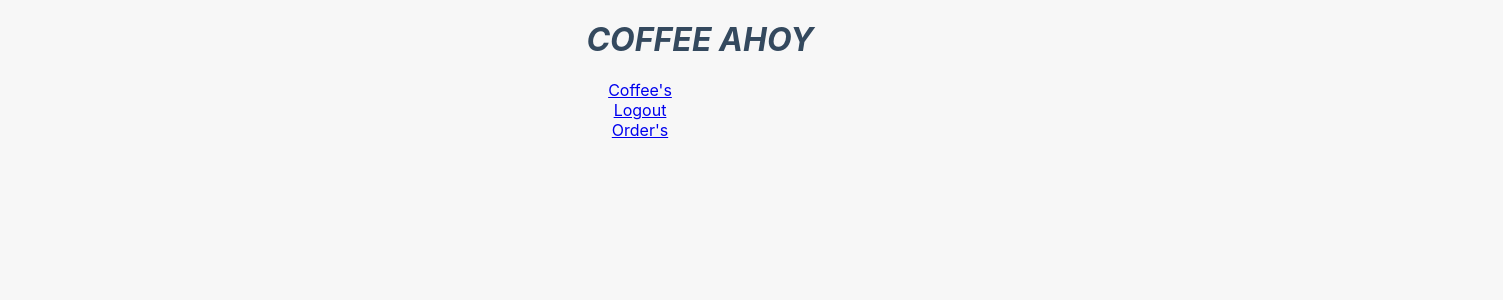
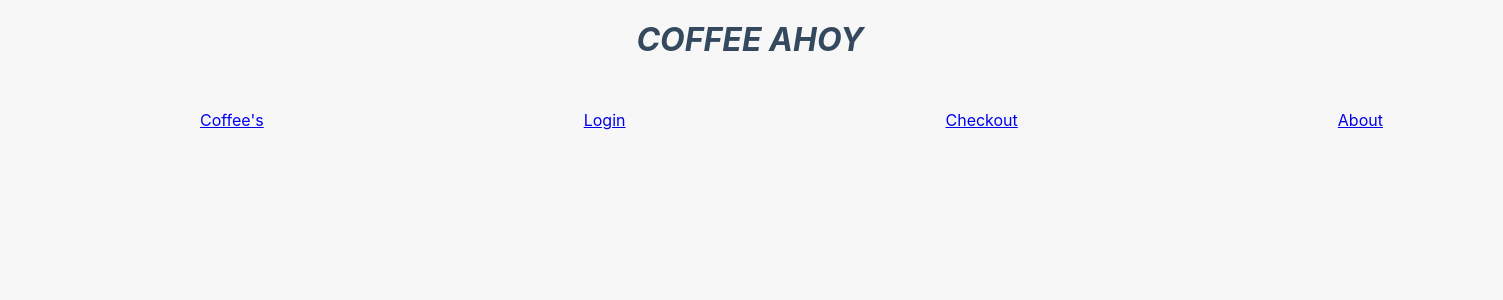
Before and after one commit to PeterGemmell/Coffee_Shop_Full_Stack_App, a React (Create React App) app in the folder client/coffee_shop_online_app/: page /login in a window 1280 px wide. Shown: the top 300 px of the page, 1503 px wide, since content can reach past the window. Built offline with nearby package versions, Linux system fonts and the light colour scheme; no server answers.

Commit message:
navbar aligned and login form centered

```diff
--- a/client/coffee_shop_online_app/src/NavBar.js
+++ b/client/coffee_shop_online_app/src/NavBar.js
@@ -4,22 +4,25 @@ import React from 'react';
 
 const NavBar = (props) => {
   return (
-    <div>
     <header>
     <h1 className="h1-header">COFFEE AHOY</h1>
 
-
+    <ul className="ul-links-bar">
     <li className="navLink">
     <a href="/coffees">Coffee's</a>
     </li>
     <li className="navLink">
-    <a href="/login">Logout</a>
+    <a href="/login">Login</a>
     </li>
     <li className="navLink">
-    <a href="/orders">Order's</a>
+    <a href="/orders">Checkout</a>
     </li>
+    <li className="navLink">
+    <a href="/about">About</a>
+    </li>
+    </ul>
     </header>
-    </div>
+
 
   )
 }
--- a/client/coffee_shop_online_app/src/components/login/LoginForm.js
+++ b/client/coffee_shop_online_app/src/components/login/LoginForm.js
@@ -35,10 +35,13 @@ class LoginForm extends Component {
     return(
       <div className="new-customer-form">
       <br></br><br></br><br></br><br></br>
+      <li className="welcome-message">
       <p> Welcome to Coffee Ahoy, create an account below and start shopping your favourite coffees!</p><br></br><br></br>
+      </li>
+      <li className="welcome-message-header">
       <h1> Create an account </h1>
-      <hr></hr>
-      <form onSubmit={this.handleSubmit}>
+      </li>
+      <form className="new-customer-form" onSubmit={this.handleSubmit}>
       <label>Enter first name:</label>
       <input type="text" placeholder= "First Name" name="firstName" onChange={this.handleChange} value={this.state.customer.firstName} /><br/>
       <label>Enter last name:</label>
--- a/client/coffee_shop_online_app/src/components/orders/OrderForm.js
+++ b/client/coffee_shop_online_app/src/components/orders/OrderForm.js
@@ -5,11 +5,8 @@ import Request from '../../helpers/request'
 class OrderForm extends React.Component {
   constructor(props){
     super(props);
+  }
 
-    this.state = {
-      total: 0
-    }
-  }
   render(){
     let total = this.props.total.toFixed(2);
     let tax = (this.props.total * 0.15).toFixed(2);
@@ -17,8 +14,12 @@ class OrderForm extends React.Component {
     let mystyle = {
       borderTop: "1px solid #ddd",
       marginTop: "10px"
-    };
+    }
+
+
+
     return(
+<form>
       <div style={{"marginTop": "30px", "backgroundColor": "#F6F6F6", "padding": "10px"}}>
       <h3 className="row" style={{ fontWeight: 400 }}>
       <span className="col-6">total price:</span>
@@ -33,6 +34,8 @@ class OrderForm extends React.Component {
       <span className="col-6 text-right">£{totalIncTax}</span>
       </h3>
       </div>
+      </form>
+
     );
   }
 }
--- a/client/coffee_shop_online_app/src/containers/ShopContainer.js
+++ b/client/coffee_shop_online_app/src/containers/ShopContainer.js
@@ -12,8 +12,8 @@ const ShopContainer = () => {
     <Fragment>
     <NavBar/>
     <Switch>
+    <Route path="/login" component={LoginContainer} />
     <Route path="/coffees" component={CoffeeContainer} />
-    <Route path="/login" component={LoginContainer} />
     <Route path="/orders" component={OrderContainer} />
     </Switch>
     </Fragment>
--- a/client/coffee_shop_online_app/src/index.css
+++ b/client/coffee_shop_online_app/src/index.css
@@ -1,8 +1,27 @@
+
+.new-customer-form{
+  list-style-type: none;
+  text-align: center;
+  padding-top: 30px;
+}
+
+
+
+.welcome-message{
+  list-style: none;
+  text-align: center;
+}
+
+.welcome-message-header{
+  list-style-type: none;
+  text-align: center;
+}
 
 .h1-header {
 justify-content: center;
 color: #34495e;
-padding-left: 540px;
+padding-left: 590px;
+padding-right: 200px;
 margin: 0;
 height: 100%;
 width: 25%;
@@ -10,6 +29,8 @@ font-style: italic;
 text-align: center;
 line-height: 80px;
 align-items: center;
+list-style-type: none;
+flex-direction: row;
 
 
 }
@@ -22,24 +43,24 @@ align-items: center;
   margin: 0;
   border: 0;
 
-
-
-
 }
 
 .navLink {
+  display:inline;
+  /* align-items: stretch; */
   flex-direction: row;
+  justify-content: center;
+  color: #34495e;
+  padding-left: 200px;
+  padding-right: 120px;
+  margin: 0;
+  height: 100%;
+  width: 25%;
+  /* font-style: italic; */
+  text-align: center;
+  line-height: 80px;
+  align-items: center;
   list-style-type: none;
-  text-align: center;
-
-  /* justify-content: space-between;
-    flex-direction: row;
-    display:inline-flex;
-    justify-content:center;
-    justify-content: space-around; */
-
-
-
 
 
 
```
Also changed, not shown: 1 other file (tests, documents, lock files or other folders).
